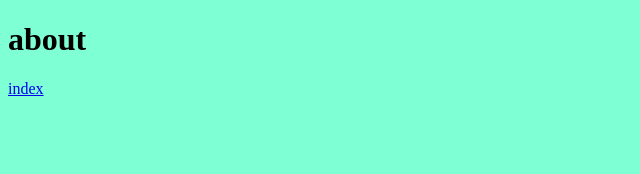
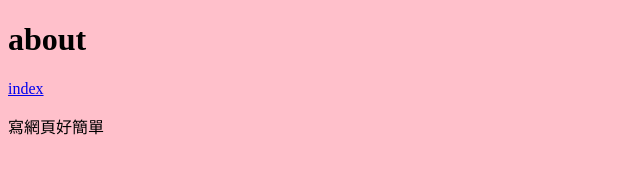
Before and after one commit to Evan000316/myProject, a plain HTML site: page about.html in a window 1280 px wide. Shown: the whole page, without its empty margins (0-640 px from the left). Drawn offline with Linux system fonts and the light colour scheme.

Commit message:
新增網頁內文

```diff
--- a/about.html
+++ b/about.html
@@ -10,5 +10,6 @@
 <body>
     <h1>about</h1>
     <a href="./index.html">index</a>
+    <p>寫網頁好簡單</p>
 </body>
 </html>
--- a/style/all.css
+++ b/style/all.css
@@ -1,5 +1,5 @@
 @charset "utf-8";
 
 body {
-    background-color: aquamarine;
+    background-color: pink;
 }
```
Also changed, not shown: index.html (+1 -0 lines).
